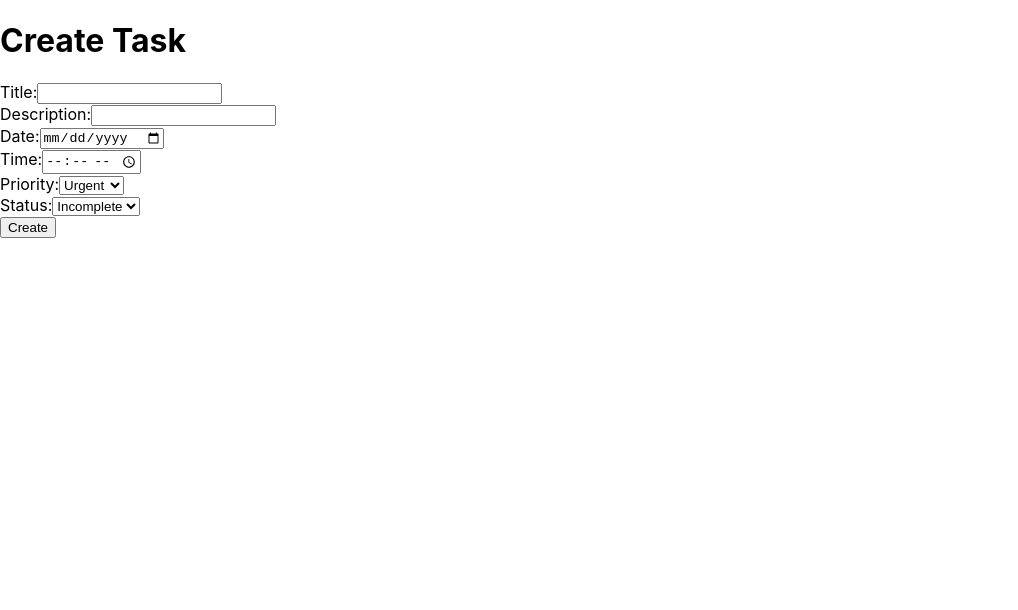
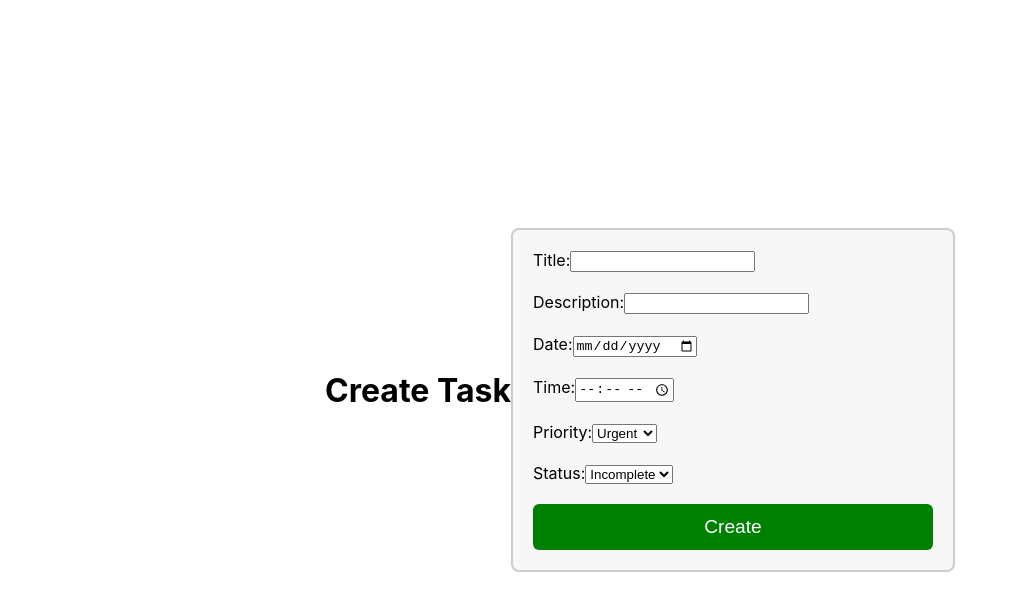
Before and after one commit to ronilpatel/cloud-todo, a React (Create React App) app in the folder to-do-app/: page /task/create in a window 1280 px wide. Shown: the top 610 px of the page, without its empty margins (0-1018 px from the left). Built offline with nearby package versions, Linux system fonts and the light colour scheme.

Commit message:
CRUD operations working end to end on the todo list tasks

```diff
--- a/to-do-app/src/components/createTask.js
+++ b/to-do-app/src/components/createTask.js
@@ -1,8 +1,21 @@
 import React, { useEffect, useState } from 'react';
+import { useNavigate } from 'react-router-dom';
+import { useLocation } from 'react-router-dom';
 
 console.log(JSON.parse(localStorage.getItem("user")));
 
 const TaskForm = () => {
+
+  const location = useLocation();
+
+  useEffect(() => {
+    console.log(location.state);
+    if (location.state) {
+      setFormData(location.state);
+    }
+  }, [])
+
+  const navigate = useNavigate();
   const [formData, setFormData] = useState({
     title: '',
     description: '',
@@ -43,16 +56,21 @@ const TaskForm = () => {
         throw new Error('Failed to create task. Please try again.');
       }
       console.log('Task created successfully!');
+
+      navigate('/task/list');
+
     } catch (error) {
       console.error(error.message);
     }
   };
 
   return (
-    <div>
-      <h1>Create Task</h1>
-      <form onSubmit={handleSubmit}>
-        <div>
+    <div style={containerStyle}>
+      <div style={headerStyle}>
+        <h1>Create Task</h1>
+      </div>
+      <form onSubmit={handleSubmit} style={formStyle}>
+        <div style={formGroupStyle}>
           <label>Title:</label>
           <input
             type="text"
@@ -62,7 +80,7 @@ const TaskForm = () => {
             required
           />
         </div>
-        <div>
+        <div style={formGroupStyle}>
           <label>Description:</label>
           <input
             type="text"
@@ -72,7 +90,7 @@ const TaskForm = () => {
             required
           />
         </div>
-        <div>
+        <div style={formGroupStyle}>
           <label>Date:</label>
           <input
             type="date"
@@ -82,7 +100,7 @@ const TaskForm = () => {
             required
           />
         </div>
-        <div>
+        <div style={formGroupStyle}>
           <label>Time:</label>
           <input
             type="time"
@@ -92,7 +110,7 @@ const TaskForm = () => {
             required
           />
         </div>
-        <div>
+        <div style={formGroupStyle}>
           <label>Priority:</label>
           <select
             name="priority"
@@ -105,7 +123,7 @@ const TaskForm = () => {
             <option value="least">Least</option>
           </select>
         </div>
-        <div>
+        <div style={formGroupStyle}>
           <label>Status:</label>
           <select
             name="status"
@@ -117,10 +135,50 @@ const TaskForm = () => {
             <option value="complete">Complete</option>
           </select>
         </div>
-        <button type="submit">Create</button>
+        <button type="submit" style={buttonStyle}>Create</button>
       </form>
     </div>
   );
 };
 
+const containerStyle = {
+  display: 'flex',
+  justifyContent: 'center',
+  alignItems: 'center',
+  height: '100vh',
+};
+
+const formStyle = {
+  width: '400px',
+  padding: '20px',
+  border: '2px solid #ccc',
+  borderRadius: '8px',
+  background: '#f7f7f7',
+};
+
+const formGroupStyle = {
+  marginBottom: '20px', // Add spacing between form fields
+};
+
+const buttonStyle = {
+  display: 'block',
+  width: '100%',
+  marginTop: '16px',
+  padding: '12px',
+  fontSize: '1.2rem',
+  backgroundColor: 'green',
+  color: 'white',
+  border: 'none',
+  borderRadius: '6px',
+  cursor: 'pointer',
+};
+
+const headerStyle = {
+  display: 'flex',
+  flexDirection: 'column',
+  justifyContent: 'center',
+  alignItems: 'center',
+  marginBottom: '20px', // Add spacing between header and form
+};
+
 export default TaskForm;
--- a/to-do-app/src/components/listTask.js
+++ b/to-do-app/src/components/listTask.js
@@ -32,22 +32,55 @@ const TaskList = () => {
     }
   };
 
-  const handleDelete = async (taskId) => {
+  const handleDelete = async (task) => {
     try {
-      // Make API call to delete the task with taskId
-      // ... Implement delete API call here ...
+        console.log(task);
+      const response = await fetch(`https://2krwbmgcvj.execute-api.us-east-1.amazonaws.com/task/${task}`, {
+        method: 'DELETE',
+        headers: {
+          'Content-Type': 'application/json',
+        },
+        body: JSON.stringify(task),
+      });
+      console.log(response);
+
+      if (!response.ok) {
+        throw new Error('Failed to delete task. Please try again.');
+      }
 
       // After successful deletion, update the state to remove the deleted task from the list
-      setTasks((prevTasks) => prevTasks.filter((task) => task.id !== taskId));
+    //   setTasks((prevTasks) => prevTasks.filter((t) => t.id !== task.id));
+    const user = JSON.parse(localStorage.getItem('user'));
+    const user_id = user?.id;
+    if (user_id) {
+      fetchTasks(user_id);
+    }
+
+    navigate('/task/list');
+
     } catch (error) {
       console.error('Failed to delete task:', error.message);
     }
   };
 
+  const handleEdit = async (task) =>    {
+    console.log(task);
+    navigate('/task/create', {state : task});
+  }
+
   return (
     <div>
       <h1>Task List</h1>
-      <button onClick={handleCreateTask}>Create Task</button> {/* New "Create Task" button */}
+      <div style={{ display: 'flex', justifyContent: 'center' }}>
+        <button
+          onClick={handleCreateTask}
+          style={{ fontSize: '1.5rem', padding: '10px 20px', backgroundColor: 'lightgreen'}} // Larger button size
+        >
+          Create Task
+        </button>
+      </div>
+      {/* <button onClick={handleCreateTask}>Create Task</button> */}
+      <br /><br /><br />
       <table style={{ borderCollapse: 'collapse', width: '100%' }}>
         <thead>
           <tr>
@@ -70,7 +103,18 @@ const TaskList = () => {
               <td style={tableCellStyle}>{task.priority}</td>
               <td style={tableCellStyle}>{task.status}</td>
               <td style={tableCellStyle}>
-                <button onClick={() => handleDelete(task.id)}>Delete</button>
+                <button
+                  onClick={() => handleEdit(task)}
+                  style={{ fontSize: '1.0rem', padding: '10px 20px', marginRight: '15px', backgroundColor: 'yellow' }} // Larger and yellow edit button with spacing
+                >
+                  Edit
+                </button>
+                <button
+                  onClick={() => handleDelete(task.id)}
+                  style={{ fontSize: '1.0rem', padding: '10px 20px', backgroundColor: 'red', color: 'white' }} // Larger and red delete button
+                >
+                  Delete
+                </button>
               </td>
             </tr>
           ))}
```
